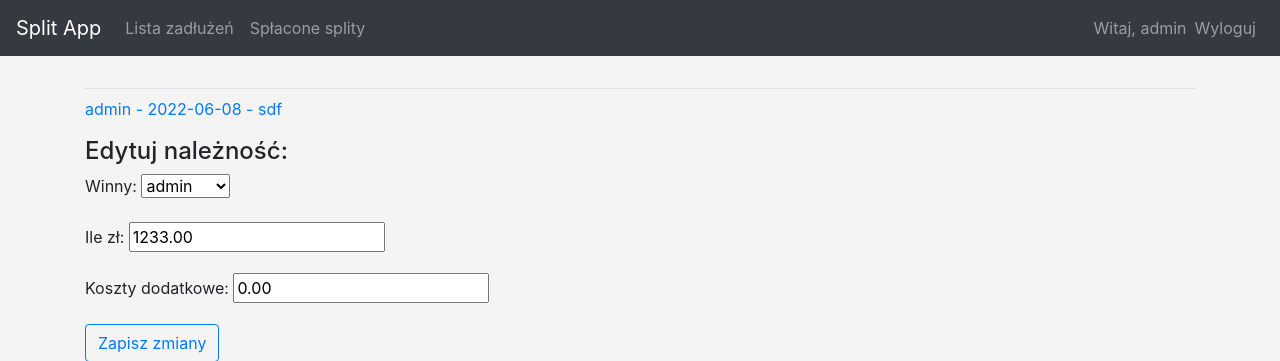
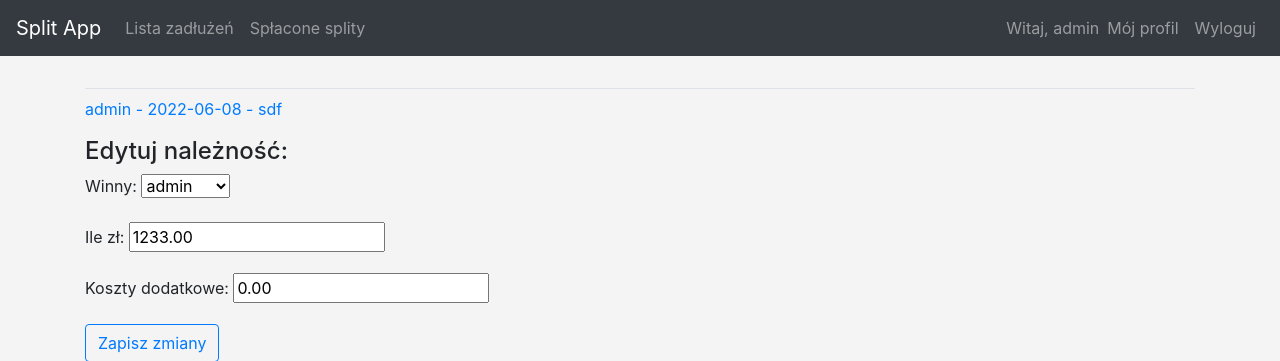
Before and after one commit to Evolusin/Split, a Django app: page /edit_obligation/1 in a window 1280 px wide. Shown: the top 361 px of the page. Run offline with Django 4.2, Linux system fonts and the light colour scheme; a user stored in the database is signed in; data comes from the database, SQL or seed files in the repository; both versions use the stored data as it was after the commit; some libraries are stand-ins or nearby versions.

Commit message:
Show profile info - done

```diff
--- a/split_app/templates/split_app/base.html
+++ b/split_app/templates/split_app/base.html
@@ -37,6 +37,9 @@
 {#                            <a class="nav-link" href="{% url 'users:profile' profile.user_id %}">Mój profil</a>#}
                         </li>
                         <li class="nav-item">
+                            <a class="nav-link" href="{% url 'users:profile' user.id %}">Mój profil</a>
+                        </li>
+                        <li class="nav-item">
                             <a class="nav-link" href="{% url 'users:logout' %}">Wyloguj</a>
                         </li>
                         {% else %}
```
Also changed, not shown: db.sqlite3.
